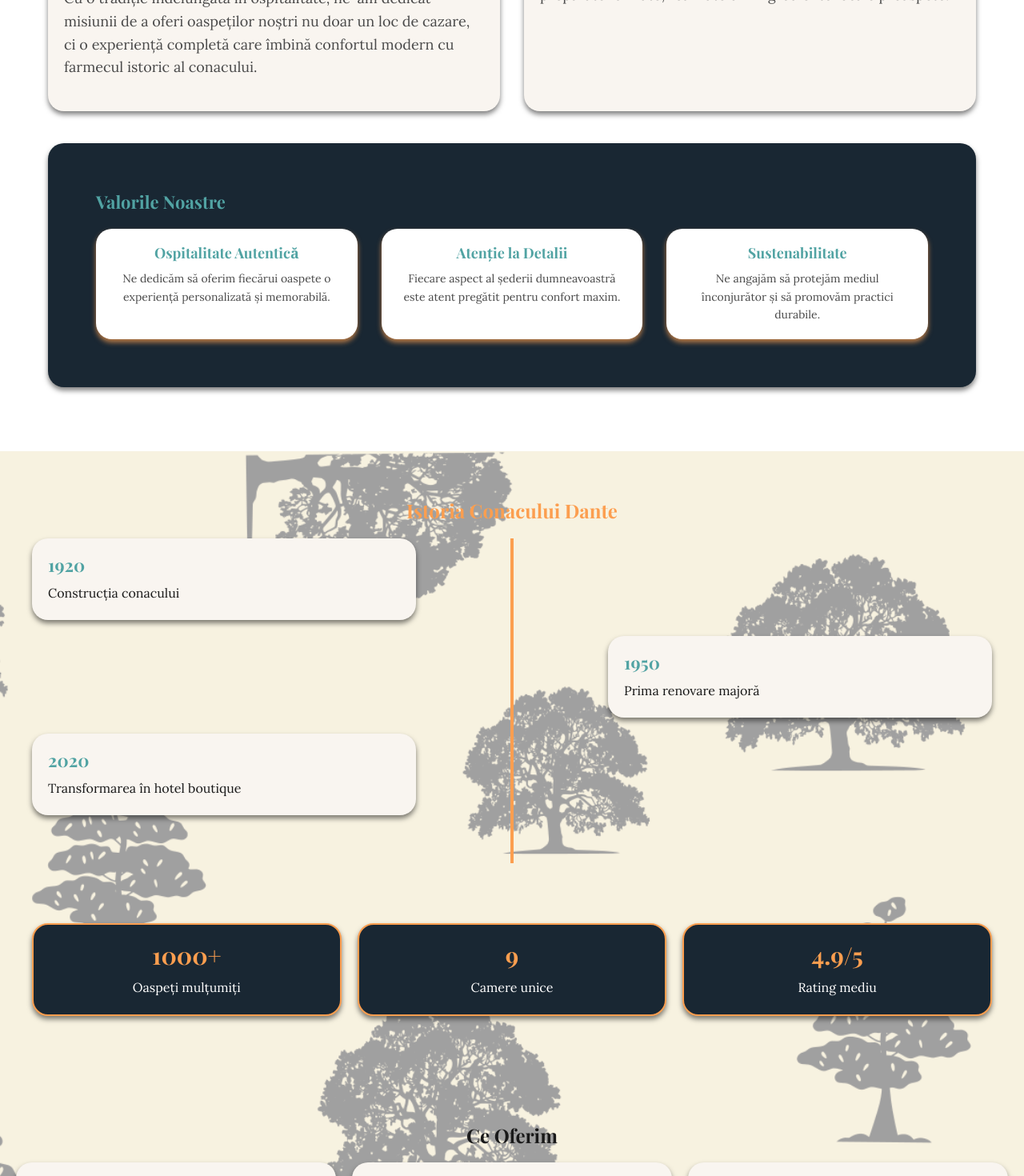
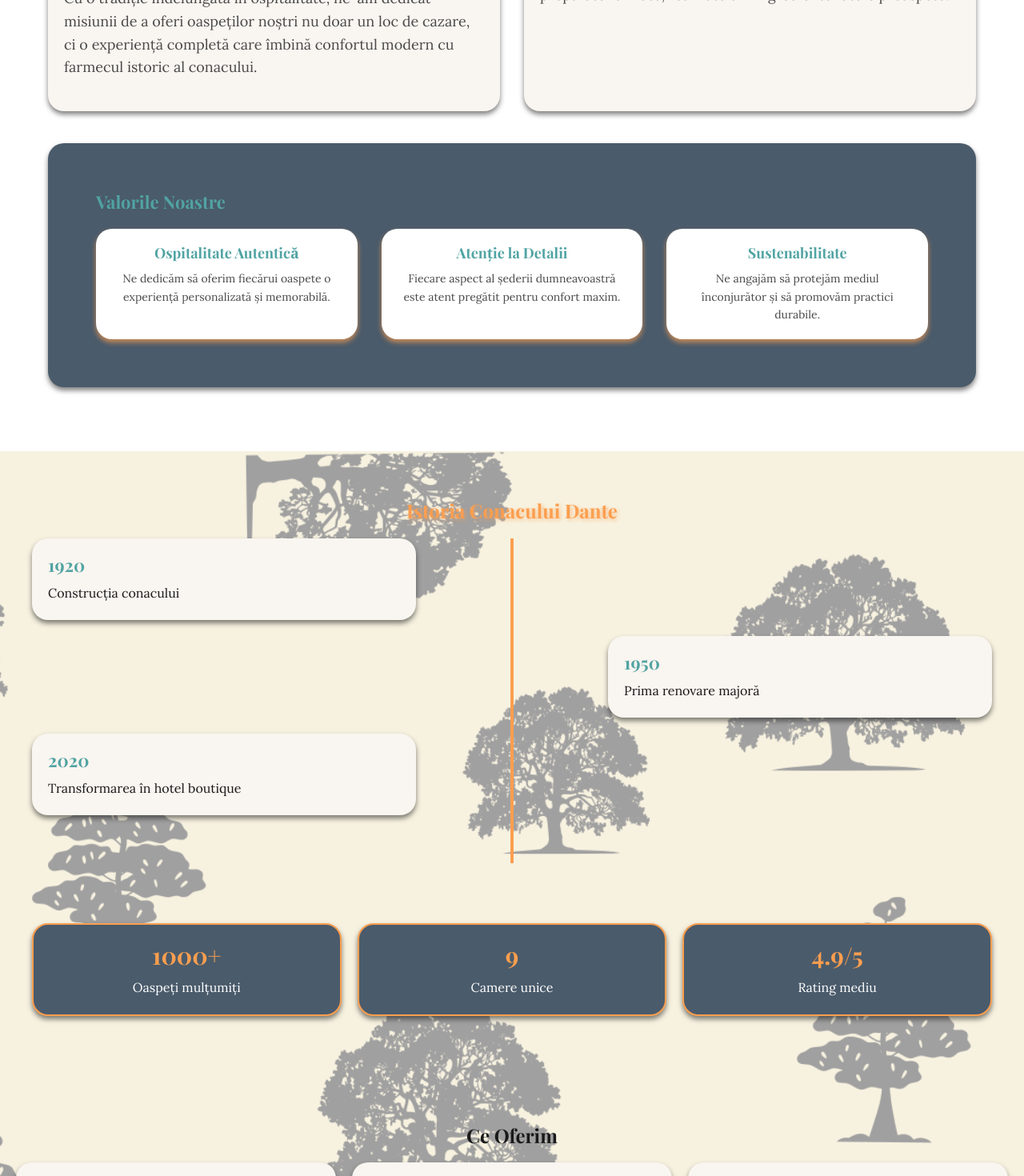
Before and after one commit to lechinal/Conacul-Dante, a React (Vite) app: page /Conacul-Dante/aboutUs in a window 1280 px wide. Shown: the part 598-2068 px from the top of the page at 80% size. Built offline with nearby package versions, Linux system fonts and the light colour scheme.

Commit message:
update
updated some background colors #4a5b6b

```diff
--- a/src/components/HistorySection/HistorySection.module.css
+++ b/src/components/HistorySection/HistorySection.module.css
@@ -10,6 +10,7 @@
 
 .subtitle {
   font-weight: var(--fontWeight700);
+  text-shadow: 2px 2px 5px rgba(252, 158, 79, 0.6);
 }
 
 .timeline {
--- a/src/components/StatsSection/StatsSection.module.css
+++ b/src/components/StatsSection/StatsSection.module.css
@@ -14,6 +14,7 @@
   text-align: center;
   color: var(--backgroundColor);
   background-color: var(--secondaryBackgroundColor);
+  background-color: #4a5b6b;
   padding: 20px;
 
   border: 2px solid var(--actionColor);
--- a/src/pages/AboutUs/AboutUs.module.css
+++ b/src/pages/AboutUs/AboutUs.module.css
@@ -55,6 +55,7 @@
 
 .teamSection {
   background-color: var(--secondaryBackgroundColor);
+  background-color: #4a5b6b;
   color: var(--backgroundColor);
   padding: 30px 20px;
   border-radius: var(--borderRadius20);
```
